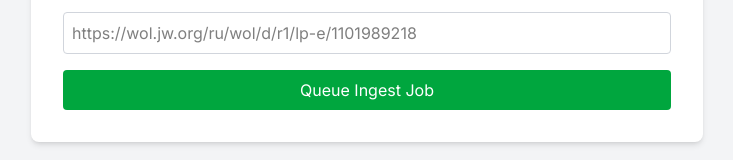
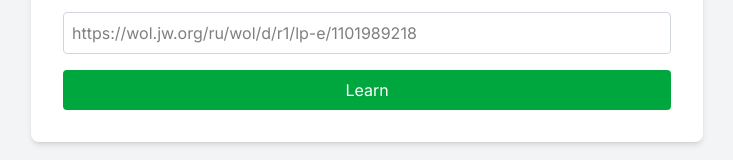
Before and after one commit to scriptura-plus/ai-concierge, a Next.js app: page /learn in a window 1280 px wide. Shown: the part 200-360 px from the top of the page, without its empty margins (273-1006 px from the left). Built offline with nearby package versions, Linux system fonts and the light colour scheme.

Commit message:
fix: Point learn page to correct /api/learn-url endpoint

```diff
--- a/src/app/learn/page.tsx
+++ b/src/app/learn/page.tsx
@@ -16,8 +16,8 @@ export default function LearnPage() {
     setLoading(true);
 
     try {
-      // Вызываем /api/ingest, чтобы поставить задание в очередь
-      const response = await fetch('/api/ingest', {
+      // ИСПРАВЛЕНИЕ: Вызываем правильный маршрут /api/learn-url
+      const response = await fetch('/api/learn-url', {
         method: 'POST',
         headers: {
           'Content-Type': 'application/json',
@@ -31,7 +31,7 @@ export default function LearnPage() {
         throw new Error(data.error || 'Something went wrong');
       }
 
-      setMessage(`Success! Job queued with ID: ${data.jobId}`);
+      setMessage(`Success!\nDocument ID: ${data.documentId}\nChunks Stored: ${data.chunksStored}`);
 
     } catch (error: any) {
       setMessage(`Error: ${error.message}`);
@@ -58,7 +58,7 @@ export default function LearnPage() {
             className="w-full p-2 bg-green-600 text-white rounded hover:bg-green-700"
             disabled={loading || !url}
           >
-            {loading ? 'Queuing Job...' : 'Queue Ingest Job'}
+            {loading ? 'Learning...' : 'Learn'}
           </button>
         </form>
         {message && (
```
